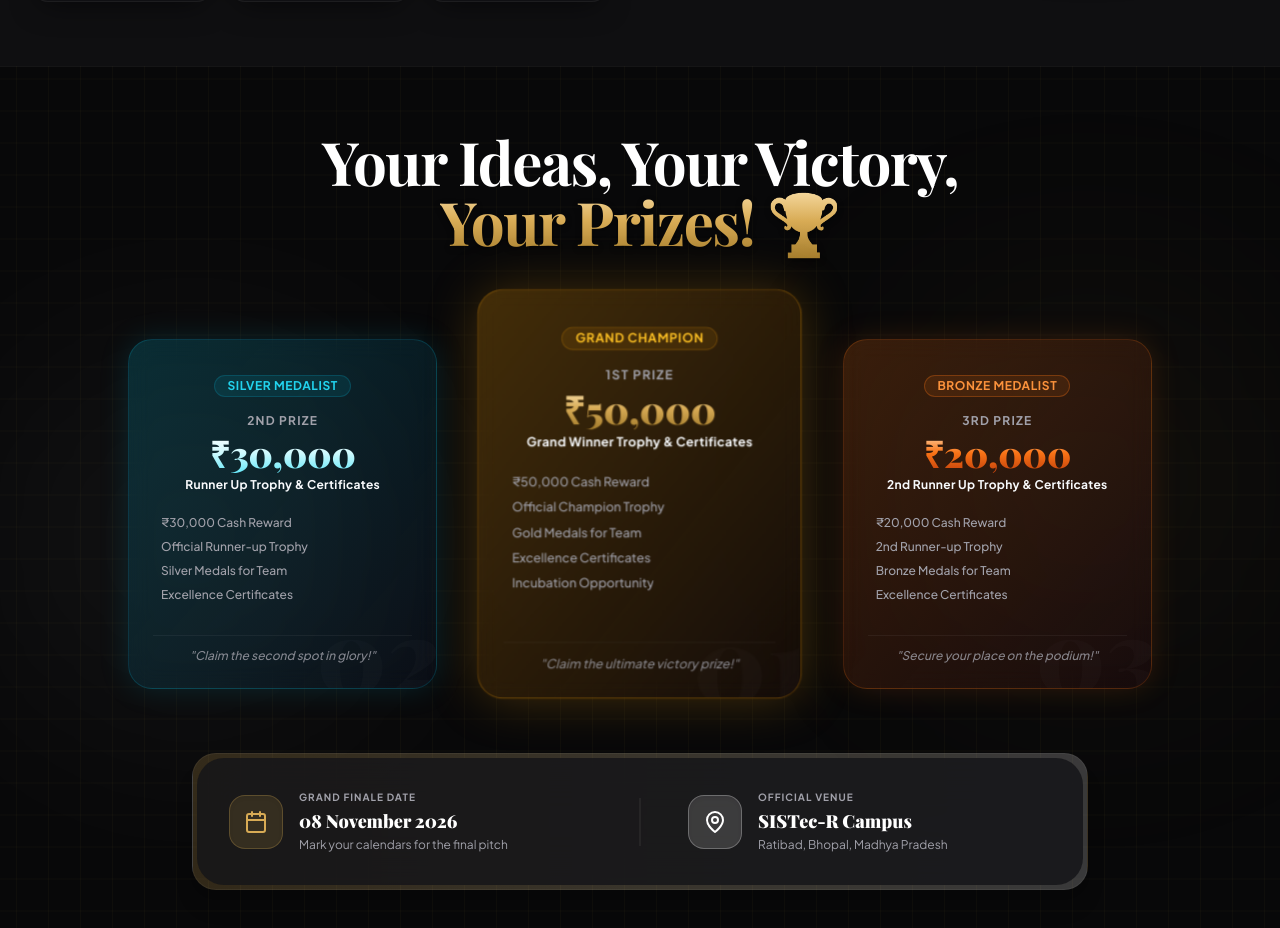
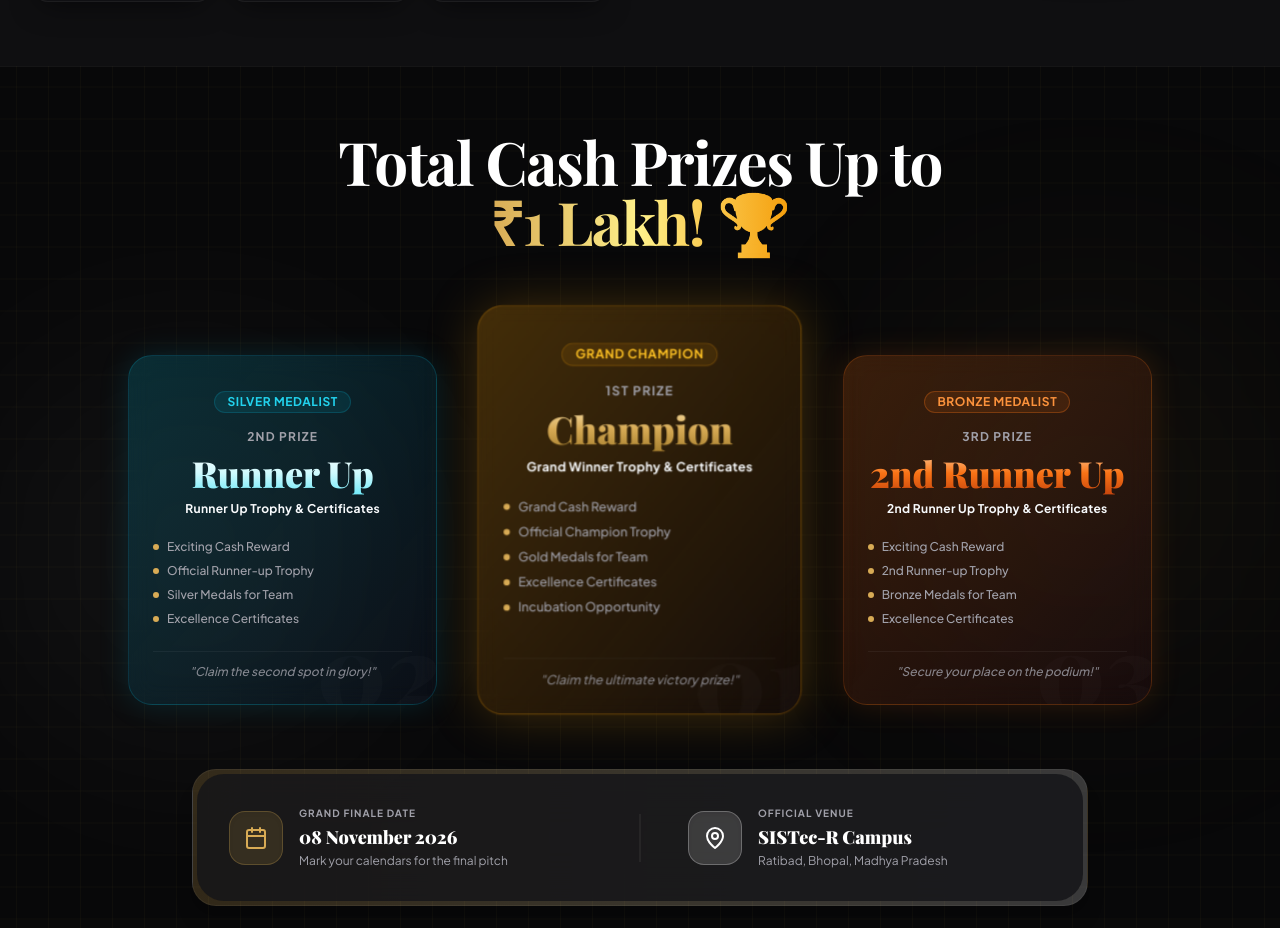
Before and after one commit to PrakashKumar-2006/SISTec-Innovation-Hackathon-4.O, a React (Vite) app: page / in a window 1280 px wide. Shown: the part 1688-2616 px from the top of the page. Built offline with nearby package versions, Linux system fonts and the light colour scheme; a web font is replaced by a local one.

Commit message:
fix: prevent currency symbol and Lakh text wrapping onto separate lines in prizes header

```diff
--- a/src/components/Prizes.jsx
+++ b/src/components/Prizes.jsx
@@ -1,17 +1,17 @@
 import React from 'react';
-import { Trophy, Calendar, MapPin, Sparkles } from 'lucide-react';
+import { Trophy, Calendar, MapPin } from 'lucide-react';
 
 export default function Prizes({ isStandalone = false }) {
   const prizes = [
     {
       place: '02',
       title: '2ND PRIZE',
-      amount: '₹30,000',
+      amount: 'Runner Up',
       description: 'Runner Up Trophy & Certificates',
       subtitle: 'Claim the second spot in glory!',
       badge: 'Silver Medalist',
       perks: [
-        '₹30,000 Cash Reward',
+        'Exciting Cash Reward',
         'Official Runner-up Trophy',
         'Silver Medals for Team',
         'Excellence Certificates'
@@ -26,13 +26,13 @@ export default function Prizes({ isStandalone = false }) {
     {
       place: '01',
       title: '1ST PRIZE',
-      amount: '₹50,000',
+      amount: 'Champion',
       description: 'Grand Winner Trophy & Certificates',
       subtitle: 'Claim the ultimate victory prize!',
       badge: 'Grand Champion',
       featured: true,
       perks: [
-        '₹50,000 Cash Reward',
+        'Grand Cash Reward',
         'Official Champion Trophy',
         'Gold Medals for Team',
         'Excellence Certificates',
@@ -48,12 +48,12 @@ export default function Prizes({ isStandalone = false }) {
     {
       place: '03',
       title: '3RD PRIZE',
-      amount: '₹20,000',
+      amount: '2nd Runner Up',
       description: '2nd Runner Up Trophy & Certificates',
       subtitle: 'Secure your place on the podium!',
       badge: 'Bronze Medalist',
       perks: [
-        '₹20,000 Cash Reward',
+        'Exciting Cash Reward',
         '2nd Runner-up Trophy',
         'Bronze Medals for Team',
         'Excellence Certificates'
@@ -76,11 +76,11 @@ export default function Prizes({ isStandalone = false }) {
       <div className="max-w-[1440px] mx-auto px-4 sm:px-8 relative z-10 text-center">
 
         {/* Section Heading */}
-        <div className="max-w-2xl mx-auto mb-12">
-          <h2 className="text-4xl sm:text-5xl lg:text-6xl font-bold tracking-tight text-white font-display">
-            Your Ideas, Your Victory,{' '}
-            <span className="text-gold-metallic block sm:inline">
-              Your Prizes! 🏆
+        <div className="max-w-4xl mx-auto mb-16">
+          <h2 className="text-4xl sm:text-5xl lg:text-6xl font-bold tracking-tight text-white font-display leading-tight">
+            Total Cash Prizes Up to{' '}
+            <span className="bg-gradient-to-r from-brand-gold via-yellow-200 to-amber-500 bg-clip-text text-transparent whitespace-nowrap">
+              ₹1 Lakh! 🏆
             </span>
           </h2>
         </div>
@@ -117,7 +117,7 @@ export default function Prizes({ isStandalone = false }) {
                     <h3 className="text-[10px] sm:text-xs font-bold tracking-widest text-brand-gray font-sans uppercase">
                       {prize.title}
                     </h3>
-                    <p className={`text-3xl sm:text-4xl font-black font-display bg-gradient-to-b ${prize.textGradient} bg-clip-text text-transparent leading-none`}>
+                    <p className={`text-3xl sm:text-4xl font-black font-display bg-gradient-to-b ${prize.textGradient} bg-clip-text text-transparent leading-none py-1`}>
                       {prize.amount}
                     </p>
                     <p className="text-xs text-brand-navy font-bold tracking-wide mt-0.5">
@@ -129,7 +129,7 @@ export default function Prizes({ isStandalone = false }) {
                   <ul className="space-y-2 pt-1.5">
                     {prize.perks.map((perk, pIdx) => (
                       <li key={pIdx} className="flex items-center gap-2 text-left text-xs text-brand-gray font-medium">
-                        <span className="w-1.2 h-1.2 rounded-full bg-brand-gold shrink-0"></span>
+                        <span className="w-1.5 h-1.5 rounded-full bg-brand-gold shrink-0"></span>
                         <span>{perk}</span>
                       </li>
                     ))}
```
